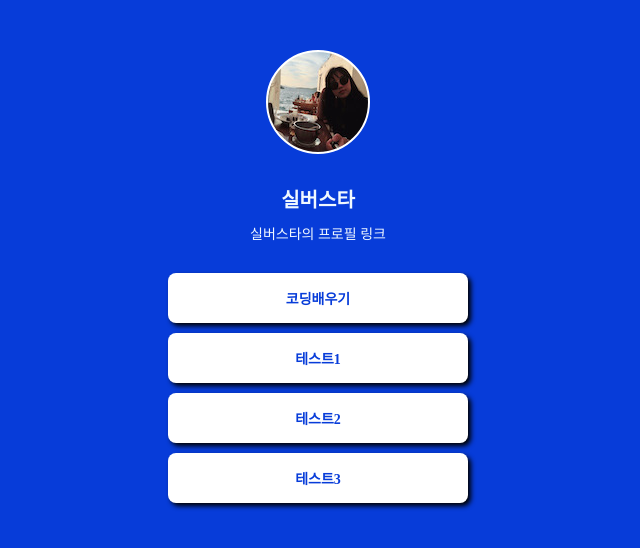
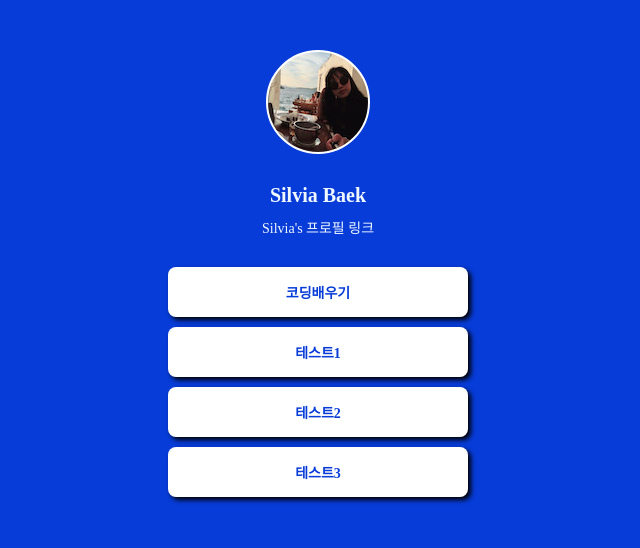
Before and after one commit to byeal0526/mypage, a plain HTML site: page index.html in a window 1280 px wide. Shown: the whole page, without its empty margins (322-962 px from the left). Drawn offline with Linux system fonts and the light colour scheme; a web font is replaced by a local one.

Commit message:
Update index.html

```diff
--- a/index.html
+++ b/index.html
@@ -4,11 +4,11 @@
 		<meta charset="UTF-8">
     <meta http-equiv="X-UA-Compatible" content="IE=edge">
     <meta name="viewport" content="width=device-width, initial-scale=1.0">
-    <meta property="og:title" content="실버스타 - 프로필 링크">
+    <meta property="og:title" content="SIlvia - 프로필 링크">
     <meta property="og:description" content="나에 대해서 알아봐">
     <meta property="og:image" content="profile.jpeg">
 
-    <title>실버스타 - 프로필 링크</title>
+    <title>Silvia - 프로필 링크</title>
     <style>
         @import url('https://cdn.jsdelivr.net/gh/orioncactus/pretendard/dist/web/static/pretendard.css');
         * {
@@ -82,8 +82,8 @@
 <body>
     <div class="wrap">
         <div class="profile"></div>
-        <h1 class="main">실버스타</h1>
-        <p class="sub">실버스타의 프로필 링크</p>
+        <h1 class="main">Silvia Baek</h1>
+        <p class="sub">Silvia's 프로필 링크</p>
         <a target="_blank" href="https://spartacodingclub.kr/">코딩배우기</a>
         <a target="_blank" href="https://hanghae99.spartacodingclub.kr/">테스트1</a>
         <a target="_blank" href="https://chang.spartacodingclub.kr/">테스트2</a>
```
